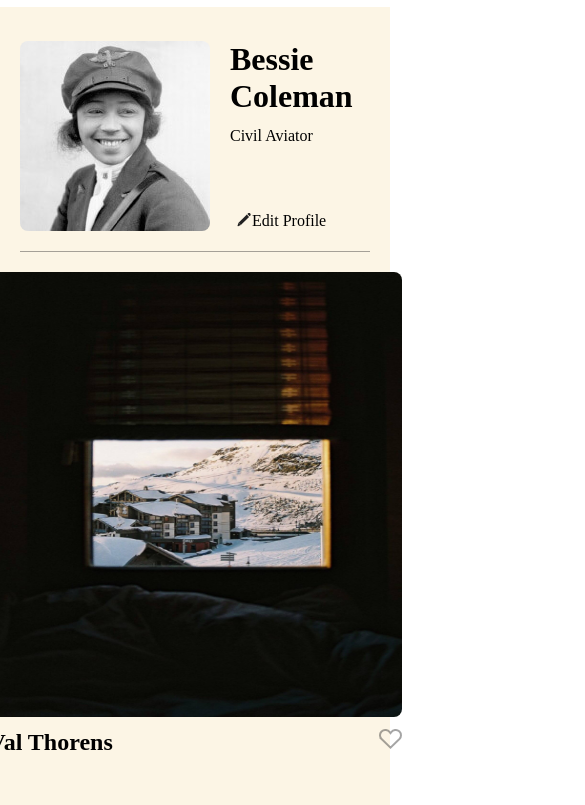
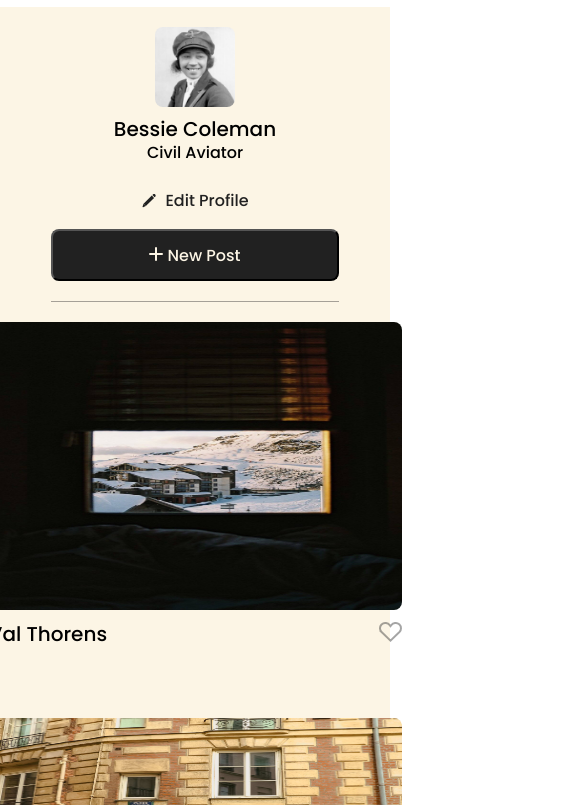
Before and after one commit to AngelynnPeralta/se_project_spots, a plain HTML site: page index.html in a window 390 px wide. Shown: the part 39-844 px from the top of the page, 585 px wide, since content can reach past the window. Drawn offline with Linux system fonts and the light colour scheme.

Commit message:
Project 3

```diff
--- a/blocks/card.css
+++ b/blocks/card.css
@@ -1,14 +1,9 @@
-.card {
-max-width: 413px;
-}
-
 .card__image {
- width: 413px;
+  width: 100%;
   height: 445px;
   display: block;
   border-radius: 8px;
 }
-
 
 .card__like-button {
   background-image: url(../images/heart.svg);
@@ -17,7 +12,11 @@ max-width: 413px;
   border: none;
   background-color: transparent;
   opacity: 40%;
-  margin:12px 0;
+  margin: 12px 0;
+}
+
+.card__like-button:hover {
+  opacity: 100%;
 }
 
 .card__content {
@@ -27,4 +26,13 @@ max-width: 413px;
 
 .card__title {
   margin: 12px 0 36px;
+  font-weight: 500;
+  font-size: 20px;
+  line-height: 1.2;
 }
+
+@media screen and (max-width: 627px) {
+  .card__image {
+    height: 288px;
+  }
+}
--- a/blocks/cards.css
+++ b/blocks/cards.css
@@ -4,7 +4,6 @@
   justify-content: center;
   gap: 36px 20px;
   margin-top: 20px;
-
 }
 
 .cards__list {
@@ -12,3 +11,9 @@
   padding: 0;
   margin: 0;
 }
+
+@media screen and (max-width: 627px) {
+  .cards__list {
+    grid-template-columns: repeat(auto-fit, 288px);
+  }
+}
--- a/blocks/footer.css
+++ b/blocks/footer.css
@@ -1,12 +1,12 @@
 .footer {
-margin: 0 auto;
-display: flex;
-justify-content: center;
+  margin: 0 auto;
+  display: flex;
+  justify-content: center;
 }
 
 .footer__copyright {
   width: 104px;
   height: 16px;
   margin: 60px 668px;
-  color: #212121B2;
+  color: #212121b2;
 }
--- a/blocks/header.css
+++ b/blocks/header.css
@@ -5,7 +5,6 @@
   justify-content: center;
 }
 
-
 .header__logo {
   width: 94px;
   height: 26px;
--- a/blocks/page.css
+++ b/blocks/page.css
@@ -1,6 +1,7 @@
 .page {
-  background-color: #FCF5E5;
-min-height: 100vh;
+  background-color: #fcf5e5;
+  min-height: 100vh;
+  font-family: Poppins, Arial, Helvetica, sans-serif;
 }
 
 .page__section {
--- a/blocks/profile.css
+++ b/blocks/profile.css
@@ -7,6 +7,8 @@
 .profile__avatar {
   margin-right: 20px;
   border-radius: 8px;
+  height: 190px;
+  width: 190px;
 }
 
 .profile__column {
@@ -16,17 +18,47 @@ border-radius: 8px;
 
 .profile__name {
   margin: 0 0 12px;
+  font-weight: 500;
+  font-size: 32px;
+  line-height: 1;
+  display: -webkit-box;
+  overflow: hidden;
+  text-overflow: ellipsis;
+  -webkit-line-clamp: 3;
+  -webkit-box-orient: vertical;
+  max-width: 420px;
 }
 
 .profile__description {
   margin: 0;
+  font-weight: 500;
+  font-size: 16px;
+  line-height: 1;
+  display: -webkit-box;
+  overflow: hidden;
+  text-overflow: ellipsis;
+  -webkit-line-clamp: 3;
+  -webkit-box-orient: vertical;
+  max-width: 420px;
 }
 
 .profile__edit-button {
   margin-top: auto;
   border: none;
-  background-color: #FCF5E5;
+  background-color: #fcf5e5;
   display: flex;
+  font-weight: 500;
+  font-size: 16px;
+  line-height: 1;
+  color: #212121;
+}
+
+.profile__edit-button:hover {
+  opacity: 100%;
+}
+
+.profile__pencil {
+  margin-right: 8px;
 }
 
 .profile__plus-button {
@@ -34,15 +66,61 @@ margin-left: auto;
   width: 149px;
   height: 52px;
   background-color: #212121;
-color: #FCF5E5;
+  color: #fcf5e5;
   border-radius: 8px;
+  font-weight: 500;
+  font-size: 16px;
+  line-height: 1;
 }
 
 .profile__plus-button-move {
   display: flex;
-  align-items: flex-end;
   justify-content: flex-end;
-  flex-direction: row-reverse;
-  margin: 138px 0 20px 1131px;
-  position: absolute;
+  align-items: end;
+  width: 100%;
 }
+
+.profile__plus-button:hover {
+  opacity: 80%;
+}
+
+@media screen and (max-width: 627px) {
+  .profile {
+    flex-direction: column;
+    max-width: 288px;
+    align-items: center;
+    text-align: center;
+    padding-top: 20px;
+  }
+
+  .profile__name {
+    font-size: 20px;
+    margin: 0 0 6px;
+    max-width: 288px;
+  }
+
+  .profile__column {
+    margin: 0 0 20px;
+  }
+
+  .profile__description {
+    margin: 0 0 32px;
+    max-width: 288px;
+  }
+
+  .profile__avatar {
+    height: 80px;
+    width: 80px;
+    margin: 0 0 12px;
+  }
+
+  .profile__edit-button {
+    margin: 0 auto;
+    padding: 0;
+  }
+
+  .profile__plus-button {
+    margin: 0;
+    width: 100%;
+  }
+}
--- a/index.html
+++ b/index.html
@@ -1,12 +1,9 @@
 <!DOCTYPE html>
 <html lang="en">
   <head>
-  <meta charset="UTF-8">
-  <meta name="viewport" content="width=device-width, initial-scale=1.0">
-  <meta
-      name="description"
-      content="social media web application"
-    />
+    <meta charset="UTF-8" />
+    <meta name="viewport" content="width=device-width, initial-scale=1.0" />
+    <meta name="description" content="social media web application" />
     <meta name="author" content="Angelynn Peralta" />
     <meta name="keywords" content="social media application" />
     <title>Spots</title>
@@ -16,28 +13,41 @@
   <body>
     <div class="page">
       <header class="header">
-  <img src="./images/Logo.svg" alt="Spots logo" class="header__logo">
+        <img src="./images/Logo.svg" alt="Spots logo" class="header__logo" />
       </header>
       <main class="content">
         <section class="profile page__section">
-    <img src="./images/avatar.jpg" alt="Profile avatar" class="profile__avatar">
+          <img
+            src="./images/avatar.jpg"
+            alt="Profile avatar"
+            class="profile__avatar"
+          />
           <div class="profile__column">
             <h1 class="profile__name">Bessie Coleman</h1>
             <p class="profile__description">Civil Aviator</p>
             <button type="button" class="profile__edit-button">
-        <img src="./images/pencil.svg" alt="pencil"> Edit Profile
+              <img
+                src="./images/pencil.svg"
+                alt="pencil"
+                class="profile__pencil"
+              />
+              Edit Profile
             </button>
           </div>
           <div class="profile__plus-button-move">
             <button type="button" class="profile__plus-button">
-        <img src="./images/plus.svg" alt="plus"> New Post
+              <img src="./images/plus.svg" alt="plus" /> New Post
             </button>
           </div>
         </section>
         <section class="cards page__section">
           <ul class="cards__list">
             <li class="card">
-        <img src="./images/1-photo-by-moritz-feldmann-from-pexels.jpg" alt="Val Thorens" class="card__image">
+              <img
+                src="./images/1-photo-by-moritz-feldmann-from-pexels.jpg"
+                alt="Val Thorens"
+                class="card__image"
+              />
               <div class="card__content">
                 <h2 class="card__title">Val Thorens</h2>
                 <button type="button" class="card__like-button"></button>
@@ -46,7 +56,11 @@
           </ul>
           <ul class="cards__list">
             <li class="card">
-        <img src="./images/2-photo-by-ceiline-from-pexels.jpg" alt="Restaurant terrace" class="card__image">
+              <img
+                src="./images/2-photo-by-ceiline-from-pexels.jpg"
+                alt="Restaurant terrace"
+                class="card__image"
+              />
               <div class="card__content">
                 <h2 class="card__title">Restaurant terrace</h2>
                 <button type="button" class="card__like-button"></button>
@@ -55,7 +69,11 @@
           </ul>
           <ul class="cards__list">
             <li class="card">
-        <img src="./images/3-photo-by-tubanur-dogan-from-pexels.jpg" alt="An outdoor cafe" class="card__image">
+              <img
+                src="./images/3-photo-by-tubanur-dogan-from-pexels.jpg"
+                alt="An outdoor cafe"
+                class="card__image"
+              />
               <div class="card__content">
                 <h2 class="card__title">An outdoor cafe</h2>
                 <button type="button" class="card__like-button"></button>
@@ -64,7 +82,11 @@
           </ul>
           <ul class="cards__list">
             <li class="card">
-        <img src="./images/4-photo-by-maurice-laschet-from-pexels.jpg" alt="a very long bridge over the forest" class="card__image">
+              <img
+                src="./images/4-photo-by-maurice-laschet-from-pexels.jpg"
+                alt="a very long bridge over the forest"
+                class="card__image"
+              />
               <div class="card__content">
                 <h2 class="card__title">A very long bridge over the forest</h2>
                 <button type="button" class="card__like-button"></button>
@@ -73,7 +95,11 @@
           </ul>
           <ul class="cards__list">
             <li class="card">
-        <img src="./images/5-photo-by-van-anh-nguyen-from-pexels.jpg" alt="tunnel with morning light" class="card__image">
+              <img
+                src="./images/5-photo-by-van-anh-nguyen-from-pexels.jpg"
+                alt="tunnel with morning light"
+                class="card__image"
+              />
               <div class="card__content">
                 <h2 class="card__title">Tunnel with morning light</h2>
                 <button type="button" class="card__like-button"></button>
@@ -82,7 +108,11 @@
           </ul>
           <ul class="cards__list">
             <li class="card">
-        <img src="./images/6-photo-by-moritz-feldmann-from-pexels.jpg" alt="mountain house" class="card__image">
+              <img
+                src="./images/6-photo-by-moritz-feldmann-from-pexels.jpg"
+                alt="mountain house"
+                class="card__image"
+              />
               <div class="card__content">
                 <h2 class="card__title">Mountain house</h2>
                 <button type="button" class="card__like-button"></button>
--- a/pages/index.css
+++ b/pages/index.css
@@ -1,4 +1,5 @@
 @import url(../vendor/normalize.css);
+@import url(../vendor/fonts.css);
 @import url(../blocks/page.css);
 @import url(../blocks/header.css);
 @import url(../blocks/profile.css);
@@ -6,4 +7,3 @@
 @import url(../blocks/card.css);
 @import url(../blocks/cards.css);
 @import url(../blocks/footer.css);
-@import url(../vendor/fonts.css);
--- a/vendor/fonts.css
+++ b/vendor/fonts.css
@@ -0,0 +1,13 @@
+@font-face {
+  font-family: "Poppins";
+  font-style: normal;
+  font-weight: 400;
+  src: url(../vendor/fonts/Poppins-Regular.ttf) format("truetype");
+}
+
+@font-face {
+  font-family: "Poppins";
+  font-style: normal;
+  font-weight: 500;
+  src: url(../vendor/fonts/Poppins-Medium.ttf) format("truetype");
+}
```
Also changed, not shown: vendor/fonts/Poppins-Medium.ttf (added), vendor/fonts/Poppins-Regular.ttf (added), 1 other file. Lines whose indentation alone changed are shown as unchanged.
